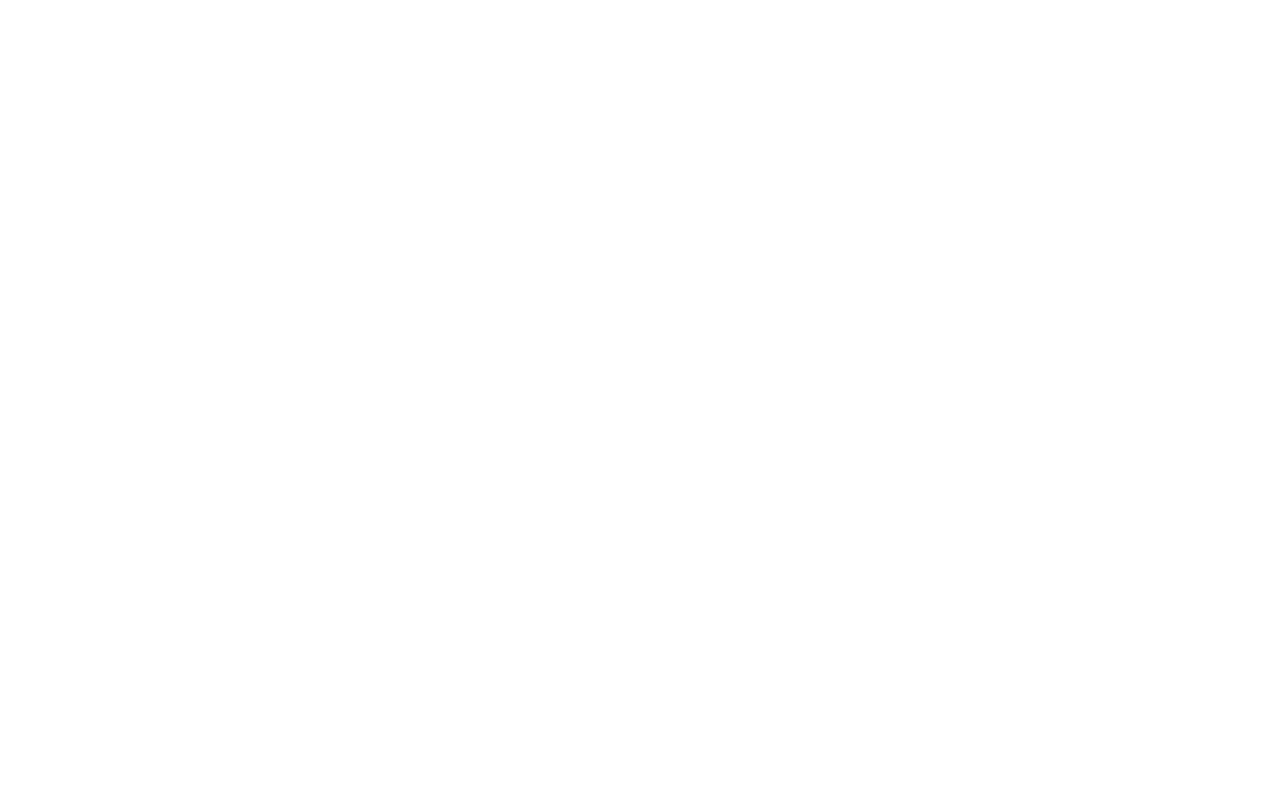
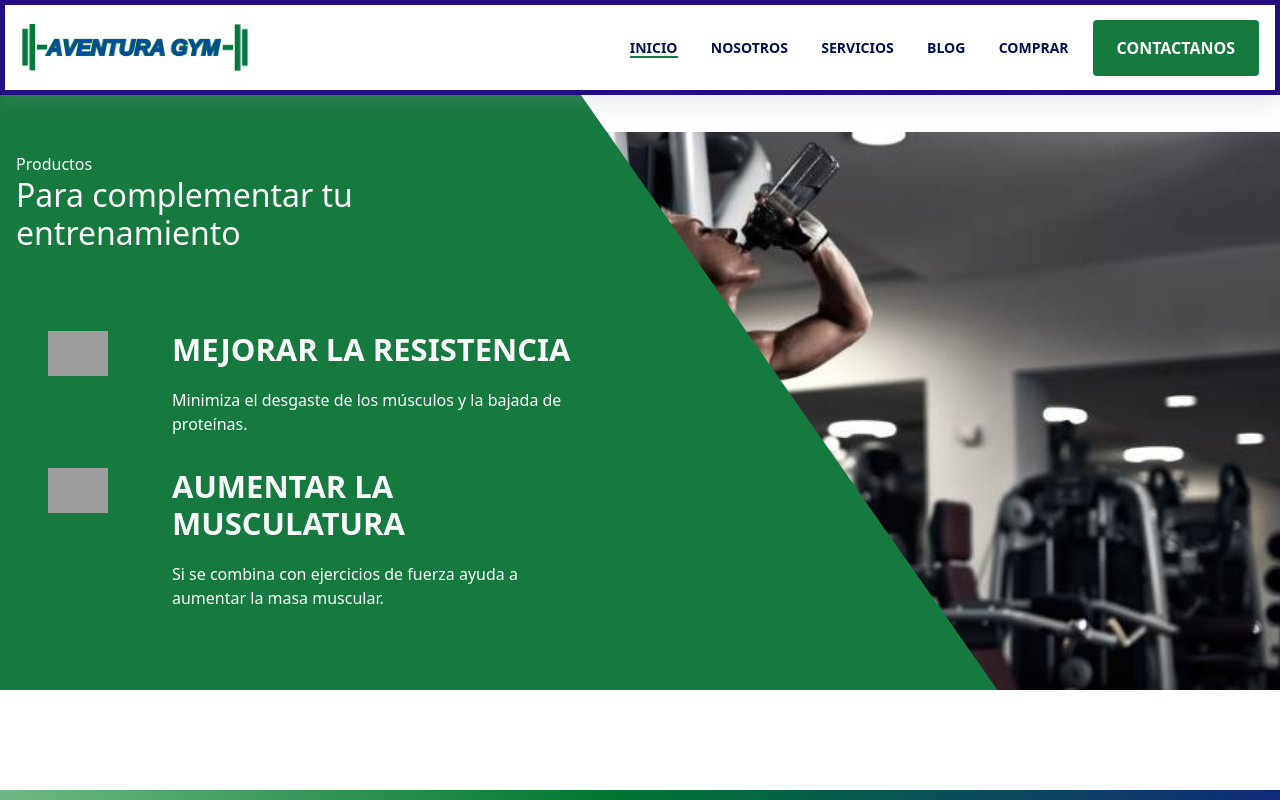
Before and after one commit to MarxAlonso/AventuraGym-React, a React (Vite) app: page /comprar in a window 1280 px wide. Before the commit this address had no page. Shown: the top 800 px of the page. Built offline with nearby package versions, Linux system fonts and the light colour scheme; grey boxes are pictures that could not be loaded.

Commit message:
Creando Apartado de comrar

```diff
--- a/src/App.tsx
+++ b/src/App.tsx
@@ -3,6 +3,7 @@
 import { HomePage } from "./pages/HomePage/HomePage";
 import { NosotrosPage } from "./pages/NosotrosPage/NosotrosPage";
 import { ServiciosPage } from "./pages/ServiciosPage/ServiciosPage";
+import { ComprarPage } from "./pages/ComprarPage/ComprarPage";
 
 function App() {
   return (
@@ -11,6 +12,7 @@
         <Route path="/" element={<HomePage />}></Route>
         <Route path="/nosotros" element={<NosotrosPage />}></Route>
         <Route path="/servicios" element={<ServiciosPage />}></Route>
+        <Route path="/comprar" element={<ComprarPage />}></Route>
       </Routes>
     </>
   );
--- /dev/null
+++ b/src/common/Comprar/Comprar.css
@@ -0,0 +1,221 @@
+/* Mobile - 360px */
+@media only screen and (min-width: 0rem) {
+  #services-502 {
+    margin: var(--sectionPadding);
+    margin-left: 0;
+    margin-right: 0;
+    padding: 0 1rem;
+    /* prevents overflow from the slant shape */
+    overflow: hidden;
+    position: relative;
+    z-index: 1;
+  }
+  #services-502:before {
+    /* section background */
+    content: "";
+    width: 100%;
+    height: 100%;
+    background: var(--primary);
+    opacity: 1;
+    position: absolute;
+    display: block;
+    top: 0;
+    left: 0;
+    z-index: -1;
+  }
+  #services-502 .cs-container {
+    width: 100%;
+    max-width: 80rem;
+    margin: auto;
+    /* 60px - 80px top and bottom */
+    padding: clamp(3.75em, 6.82vw, 5em) 0;
+    /* maintains proportional margin top as screen size grows */
+    margin-top: 56vw;
+    display: flex;
+    flex-direction: column;
+    justify-content: center;
+    align-items: flex-start;
+    /* 40px - 70px */
+    gap: clamp(2.5rem, 5.7vw, 4.375rem);
+    position: relative;
+    /* places it on top of the cs-background */
+    z-index: 10;
+  }
+  #services-502 .cs-container:before {
+    /* section slant on mobile */
+    content: "";
+    width: 62.5rem;
+    height: 125rem;
+    background: var(--primary);
+    opacity: 1;
+    position: absolute;
+    z-index: -1;
+    display: block;
+    top: -28.75rem;
+    /* these last two center it horizontally and rotate -65deg */
+    left: 50%;
+    transform: translateX(-50%) rotate(-65deg);
+  }
+  #services-502 .cs-background {
+    width: 100%;
+    height: auto;
+    aspect-ratio: 1;
+    display: block;
+    position: absolute;
+    top: 0;
+    left: 0;
+  }
+  #services-502 .cs-background img {
+    position: absolute;
+    top: 0;
+    left: 0;
+    height: 100%;
+    width: 100%;
+    object-fit: cover;
+  }
+  #services-502 .cs-content {
+    width: 100%;
+  }
+
+  #services-502 .cs-topper {
+    color: var(--bodyTextColorWhite);
+  }
+  #services-502 .cs-title {
+    /* changes to 45% at tablet */
+    width: 95%;
+    max-width: 32.125rem;
+    color: var(--bodyTextColorWhite);
+  }
+  #services-502 .cs-card-group {
+    width: 100%;
+    max-width: 35.25rem;
+    padding: 0;
+    margin: 0;
+    display: flex;
+    flex-direction: column;
+    justify-content: center;
+    align-items: center;
+    /* 20px - 32px */
+    gap: clamp(1.25rem, 3vw, 2rem);
+  }
+  #services-502 .cs-item {
+    list-style: none;
+    width: 100%;
+    display: flex;
+    flex-direction: column;
+    justify-content: center;
+    align-items: flex-start;
+    /* 32px - 64px */
+    gap: clamp(2rem, 5vw, 4rem);
+  }
+  #services-502 .cs-icon {
+    width: 3.75rem;
+    height: auto;
+    display: block;
+  }
+  #services-502 .cs-h3 {
+    /* 25px - 31px */
+    font-size: clamp(1.5625rem, 3vw, 1.9375rem);
+    line-height: 1.2em;
+    font-weight: 700;
+    text-transform: uppercase;
+    margin: 0 0 1.25rem 0;
+    color: var(--bodyTextColorWhite);
+  }
+  #services-502 .cs-item-text {
+    /* 16px - 20px */
+    font-size: clamp(1rem, 1rem, 1.25rem);
+    line-height: 1.5em;
+    text-align: left;
+    margin: 0;
+    color: var(--bodyTextColorWhite);
+  }
+  #services-502 .cs-button-solid {
+    font-size: 1rem;
+    /* 46px - 56px */
+    line-height: clamp(2.875rem, 5.5vw, 3.5rem);
+    text-decoration: none;
+    font-weight: 700;
+    text-align: center;
+    margin: 0;
+    color: #000;
+    min-width: 9.375rem;
+    padding: 0 1.5rem;
+    background-color: var(--secondary);
+    border-radius: 0.25rem;
+    display: inline-block;
+    position: relative;
+    z-index: 1;
+    /* prevents padding from adding to the width */
+    box-sizing: border-box;
+  }
+  #services-502 .cs-button-solid:before {
+    content: "";
+    position: absolute;
+    height: 100%;
+    width: 0%;
+    background: #fff;
+    opacity: 1;
+    top: 0;
+    left: 0;
+    z-index: -1;
+    border-radius: 0.25rem;
+    transition: width 0.3s;
+  }
+  #services-502 .cs-button-solid:hover:before {
+    width: 100%;
+  }
+}
+/* Tablet - 768px */
+@media only screen and (min-width: 48rem) {
+  #services-502:before {
+    /* remove the pseudo for the section background */
+    display: none;
+  }
+  #services-502 .cs-background {
+    /* reset height to let top and bottom properties create the height */
+    height: auto;
+    aspect-ratio: initial;
+    position: absolute;
+    /* creates the gap between the image and the blue section */
+    top: 3.75rem;
+    bottom: 0;
+  }
+  #services-502 .cs-background img {
+    width: 60%;
+    left: auto;
+    right: 0;
+    object-position: 80% top;
+  }
+  #services-502 .cs-container {
+    margin-top: 0;
+  }
+  #services-502 .cs-container:before {
+    /* make really tall so it always covers top to bottom, even when you add more list items */
+    height: 250rem;
+    /* make really really wide so it covers the left side at large scree sizes */
+    width: 250rem;
+    /* push X amount from the center line to the right.  If after you added content and the slant is not covering everything, make this negative number even more negative to pull it more to the right */
+    margin-right: -68.75rem;
+    /* prevents the mouse from interacting with it */
+    pointer-events: none;
+    top: 50%;
+    left: auto;
+    /* pushes the right edge of the element to the center line of the parent */
+    right: 50%;
+    transform: rotate(-35deg) translateY(-50%);
+  }
+  #services-502 .cs-title {
+    width: 45%;
+  }
+  #services-502 .cs-card-group {
+    width: 52%;
+    /* 24px - 32px */
+    padding-left: clamp(1.5rem, 3vw, 2rem);
+    /* prevents padding from adding to width */
+    box-sizing: border-box;
+  }
+  #services-502 .cs-item {
+    flex-direction: row;
+  }
+}
--- /dev/null
+++ b/src/common/Comprar/Comprar.tsx
@@ -0,0 +1,73 @@
+import "./Comprar.css";
+export const Comprar = () => {
+  return (
+    <>
+      <br />
+      <section id="services-502" className="mt-5">
+        <div className="cs-container">
+          <div className="cs-content">
+            <span className="cs-topper">Productos</span>
+            <h2 className="cs-title">Para complementar tu entrenamiento</h2>
+          </div>
+          <ul className="cs-card-group">
+            <li className="cs-item">
+              <img
+                className="cs-icon"
+                aria-hidden="true"
+                src="https://csimg.nyc3.cdn.digitaloceanspaces.com/SideBySide/cube.svg"
+                decoding="async"
+                alt="cube icon"
+                width={60}
+                height={60}
+              />
+              <div className="cs-flex-group">
+                <h3 className="cs-h3">Mejorar la Resistencia</h3>
+                <p className="cs-item-text">
+                  Minimiza el desgaste de los músculos y la bajada de proteínas.
+                </p>
+              </div>
+            </li>
+            <li className="cs-item">
+              <img
+                className="cs-icon"
+                aria-hidden="true"
+                src="https://csimg.nyc3.cdn.digitaloceanspaces.com/SideBySide/cube.svg"
+                decoding="async"
+                alt="cube icon"
+                width={60}
+                height={60}
+              />
+              <div className="cs-flex-group">
+                <h3 className="cs-h3">Aumentar la Musculatura</h3>
+                <p className="cs-item-text">
+                  Si se combina con ejercicios de fuerza ayuda a aumentar la
+                  masa muscular.
+                </p>
+              </div>
+            </li>
+          </ul>
+        </div>
+        {/*Background Image*/}
+        <picture className="cs-background">
+          <source
+            media="(max-width: 767px)"
+            srcSet="/src/assets/img/products-gym.jpg"
+          />
+          <source
+            media="(min-width: 768px)"
+            srcSet="/src/assets/img/products-gym.jpg"
+          />
+          <img
+            loading="lazy"
+            decoding="async"
+            src="/src/assets/img/products-gym.jpg"
+            alt="people"
+            width={275}
+            height={132}
+            aria-hidden="true"
+          />
+        </picture>
+      </section>
+    </>
+  );
+};
--- a/src/common/Header/Header.tsx
+++ b/src/common/Header/Header.tsx
@@ -59,7 +59,7 @@
         <div className="cs-container">
           {/*Nav Logo*/}
           <a
-            href="panelcliente.php"
+            href="/"
             className="cs-logo"
             aria-label="back to home"
           >
@@ -108,7 +108,7 @@
                   </a>
                 </li>
                 <li className="cs-li">
-                  <a href="comprar.php" className="cs-li-link">
+                  <a href="comprar" className="cs-li-link">
                     COMPRAR
                   </a>
                 </li>
--- /dev/null
+++ b/src/pages/ComprarPage/ComprarPage.tsx
@@ -0,0 +1,12 @@
+import { Footer } from "../../common/Footer/Footer";
+import { Comprar } from "../../common/Comprar/Comprar";
+import { Header } from "../../common/Header/Header";
+export const ComprarPage = () => {
+  return (
+    <>
+      <Header />
+      <Comprar />
+      <Footer />
+    </>
+  );
+};
```
